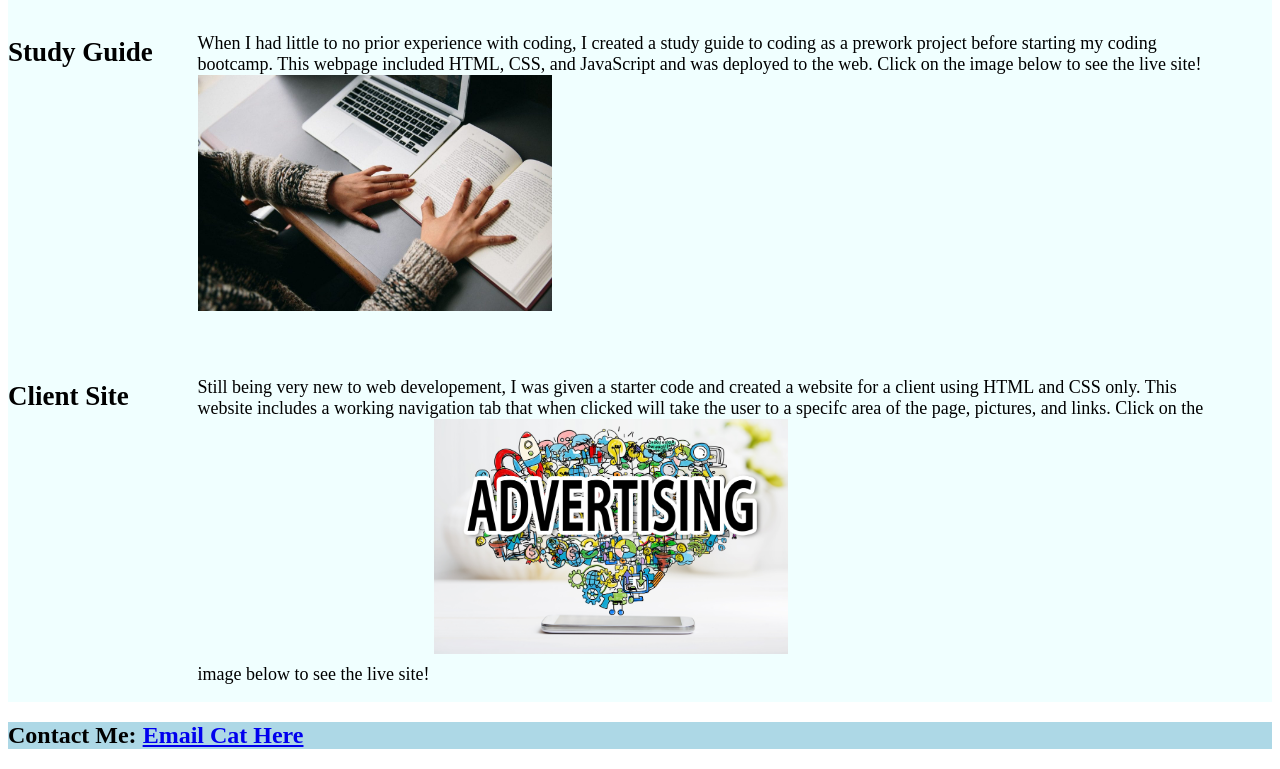
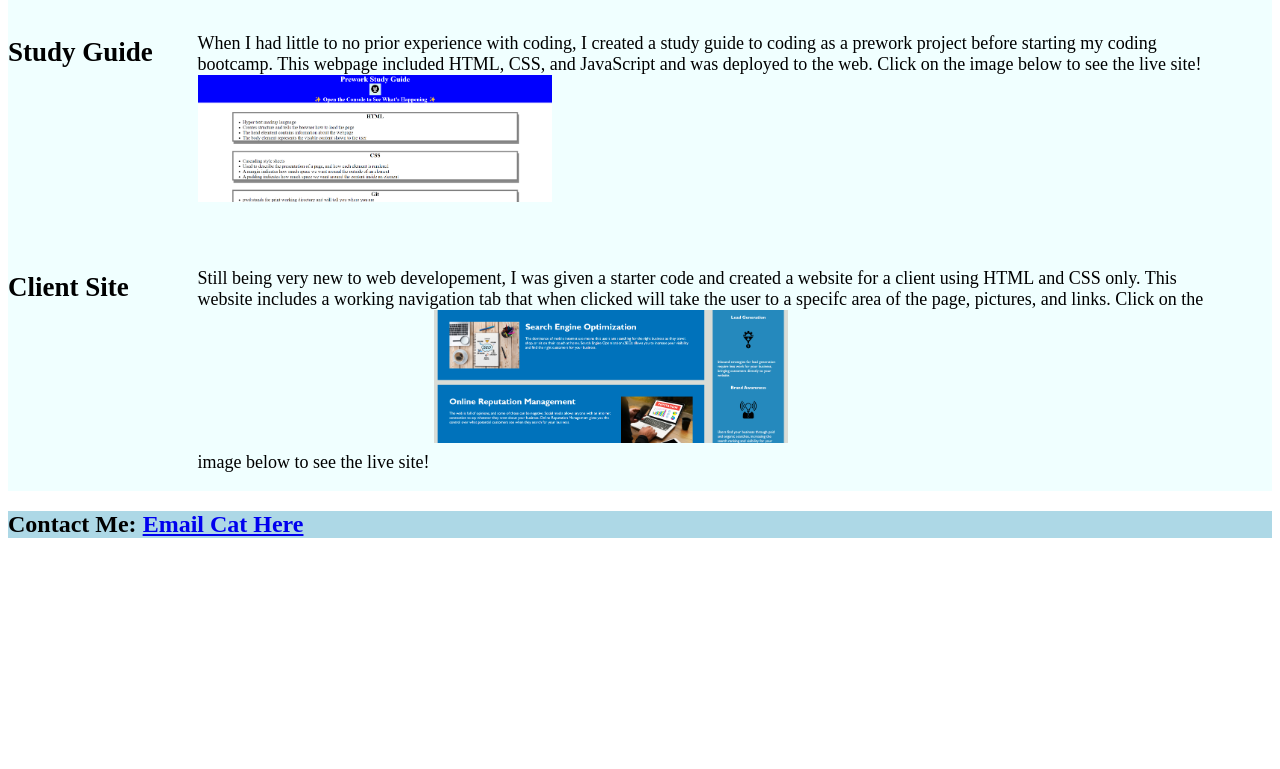
Before and after one commit to CatCorbin/Cat-Corbin-Portfolio, a plain HTML site: page index.html in a window 1280 px wide. Shown: the part 580-1349 px from the top of the page. After the commit the page ends 1138 px from the top, so only its background shows below. Drawn offline with Linux system fonts and the light colour scheme.

Commit message:
Added pictures

```diff
--- a/index.html
+++ b/index.html
@@ -39,7 +39,7 @@
     <h2>Study Guide</h2>
     <p>When I had little to no prior experience with coding, I created a study guide to coding as a prework project before starting my coding bootcamp. This webpage included HTML, CSS, and JavaScript and was deployed to the web. Click on the image below to see the live site!
     <a href="https://catcorbin.github.io/prework-study-guide/">
-        <img class="picture" src="assets/images/Study.jpg">
+        <img class="picture" src="assets/images/pwsg.png">
     </a>
     </p>
 </section>
@@ -48,7 +48,7 @@
     <h2>Client Site</h2>
     <p>Still being very new to web developement, I was given a starter code and created a website for a client using HTML and CSS only. This website includes a working navigation tab that when clicked will take the user to a specifc area of the page, pictures, and links. Click on the image below to see the live site!
     <a href="https://catcorbin.github.io/Horiseon-Client-Page/">
-        <img class="picture" src="assets/images/Advertising.jpeg">
+        <img class="picture" src="assets/images/horiseon.png">
     </a>
     </p>
 </section>
```
Also changed, not shown: assets/images/Advertising.jpeg (deleted), assets/images/Study.jpg (deleted), assets/images/horiseon.png (added), assets/images/pwsg.png (added).
